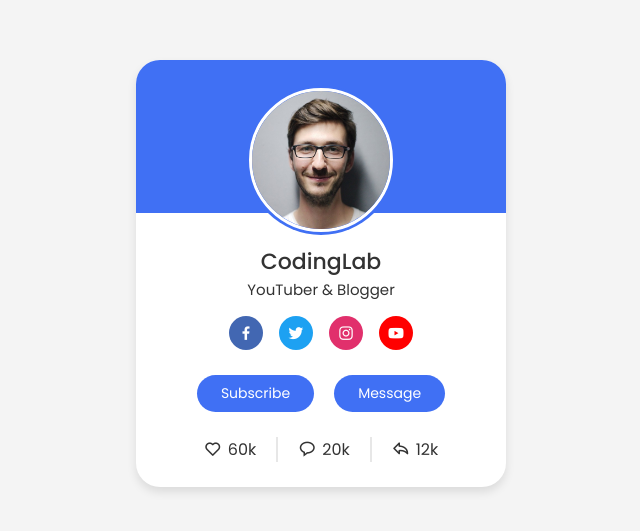
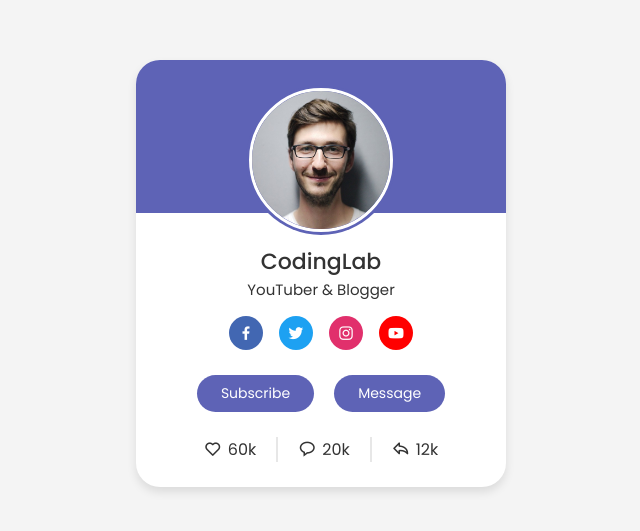
Before and after one commit to piyushdev04/Frontend, a plain HTML site: page Responsive Profile Card/index.html in a window 1280 px wide. Shown: the part 127-658 px from the top of the page, without its empty margins (319-959 px from the left). Drawn offline with nearby package versions, Linux system fonts and the light colour scheme.

Commit message:
Update style.css

```diff
--- a/Responsive Profile Card/style.css
+++ b/Responsive Profile Card/style.css
@@ -37,7 +37,7 @@ body {
     height: 36%;
     width: 100%;
     border-radius: 24px 24px 0 0;
-    background-color: #4070f4;
+    background-color: #5e63b6;
 }
 
 .image {
@@ -45,7 +45,7 @@ body {
     height: 150px;
     width: 150px;
     border-radius: 50%;
-    background-color: #4070f4;
+    background-color: #5e63b6;
     padding: 3px;
     margin-bottom: 10px;
 }
@@ -91,7 +91,7 @@ body {
     width: 34px;
     border-radius: 50%;
     margin: 0 8px;
-    background-color: #4070f4;
+    background-color: #5e63b6;
     text-decoration: none;
 }
 
@@ -109,13 +109,13 @@ body {
     border-radius: 24px;
     margin: 0 10px;
     padding: 8px 24px;
-    background-color: #4070f4;
+    background-color: #5e63b6;
     cursor: pointer;
     transition: all 0.3s ease;
 }
 
 .buttons .button:hover {
-    background-color: #0e4bf1;
+    background-color: #27296d;
 }
 
 .profile-card .analytics {
```
